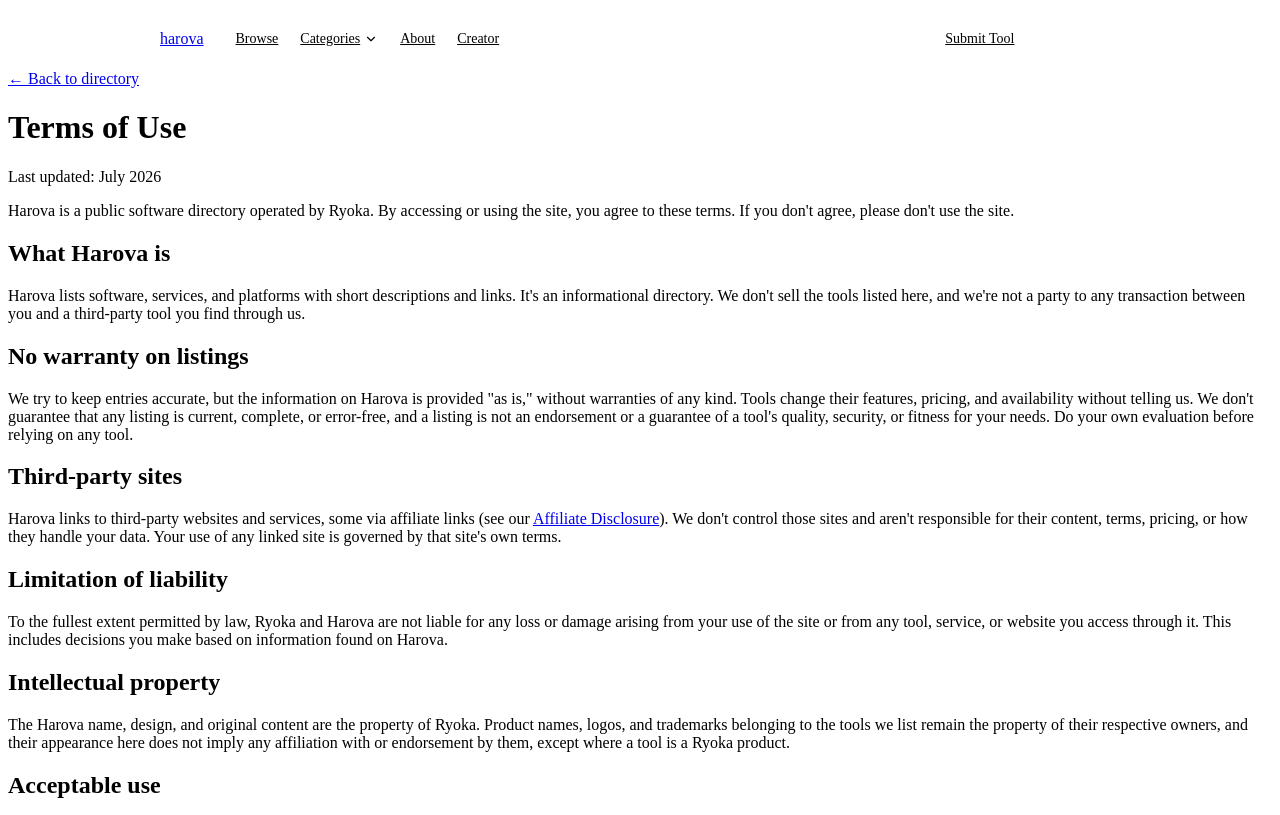
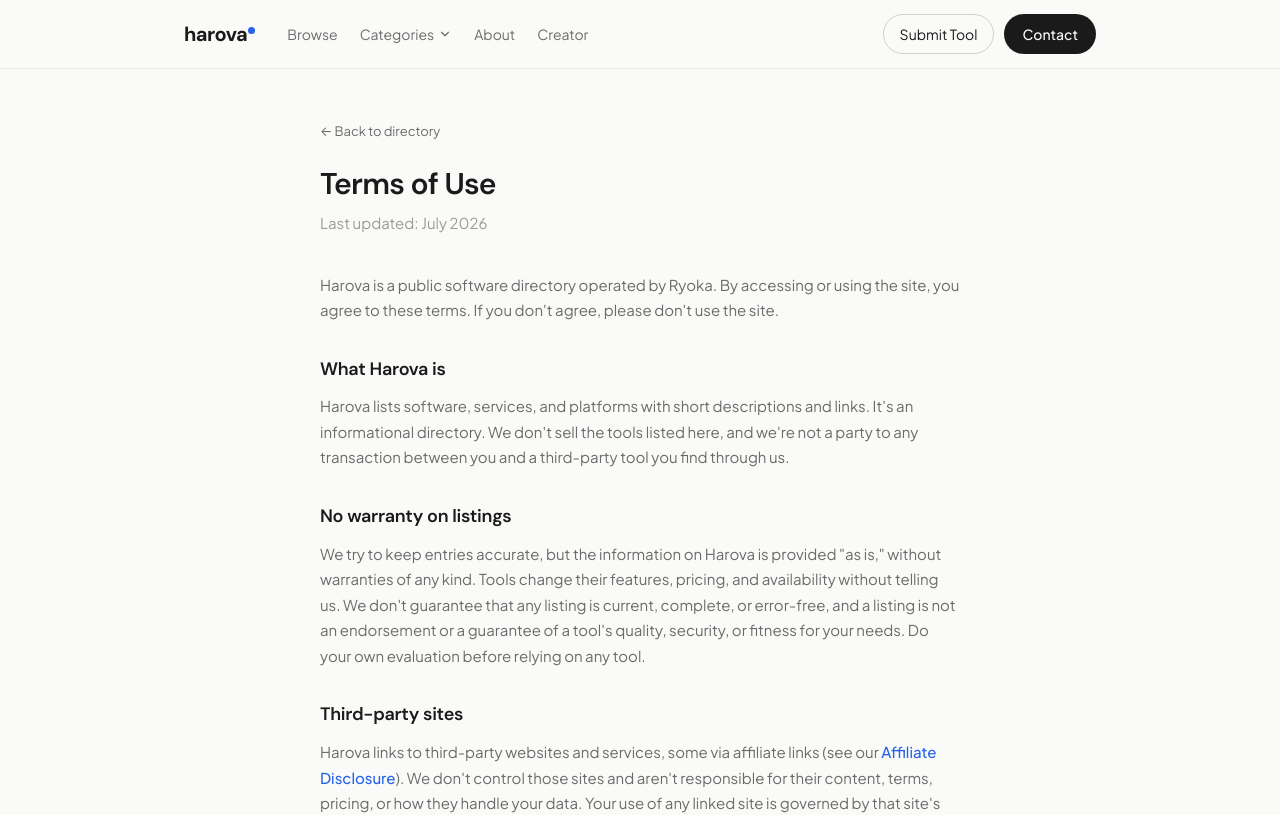
Before and after one commit to sillyledger/harova, a Next.js app: page /terms in a window 1280 px wide. Shown: the top 815 px of the page. Built offline with nearby package versions, Linux system fonts and the light colour scheme.

Commit message:
Update globals.css

```diff
--- a/src/app/globals.css
+++ b/src/app/globals.css
@@ -1,7 +1,398 @@
-/* ── Global site nav (Slite-style, blends with page) ── */
+*, *::before, *::after {
+  margin: 0;
+  padding: 0;
+  box-sizing: border-box;
+}
+
+:root {
+  --bg: #FAFAF8;
+  --card-bg: #FFFFFF;
+  --text: #1A1A1A;
+  --text-secondary: #6B6B6B;
+  --text-muted: #9B9B9B;
+  --border: #E8E8E4;
+  --border-hover: #D0D0CC;
+  --accent: #2563EB;
+  --accent-bg: #EEF2FF;
+  --affiliate-text: #92400E;
+  --affiliate-bg: #FEF3C7;
+  --pill-active-bg: #1A1A1A;
+  --pill-active-text: #FFFFFF;
+  --surface-muted: #F3F3F0;
+}
+
+body {
+  font-family: 'Plus Jakarta Sans', -apple-system, BlinkMacSystemFont, sans-serif;
+  background: var(--bg);
+  color: var(--text);
+  font-size: 16px;
+  line-height: 1.6;
+  -webkit-font-smoothing: antialiased;
+}
+
+a {
+  color: inherit;
+  text-decoration: none;
+}
+
+.container {
+  max-width: 960px;
+  margin: 0 auto;
+  padding: 0 24px;
+}
+
+.logo {
+  font-family: 'DM Sans', sans-serif;
+  font-size: 20px;
+  font-weight: 700;
+  letter-spacing: -0.5px;
+}
+
+.logo-dot {
+  display: inline-block;
+  width: 7px;
+  height: 7px;
+  border-radius: 50%;
+  background: var(--accent);
+  margin-left: 1px;
+  vertical-align: super;
+}
+
+.hero {
+  padding: 48px 0 32px;
+}
+
+.hero h1 {
+  font-family: 'DM Sans', sans-serif;
+  font-size: 32px;
+  font-weight: 600;
+  letter-spacing: -0.8px;
+  line-height: 1.2;
+  margin-bottom: 8px;
+  max-width: 480px;
+}
+
+.hero p {
+  font-size: 16px;
+  color: var(--text-secondary);
+  max-width: 420px;
+}
+
+.search-bar {
+  display: flex;
+  align-items: center;
+  gap: 10px;
+  background: var(--card-bg);
+  border: 1px solid var(--border);
+  border-radius: 10px;
+  padding: 12px 16px;
+  margin-bottom: 20px;
+  transition: border-color 0.15s;
+}
+
+.search-bar:focus-within {
+  border-color: var(--accent);
+}
+
+.search-bar svg {
+  color: var(--text-muted);
+  flex-shrink: 0;
+}
+
+.search-bar input {
+  border: none;
+  outline: none;
+  background: transparent;
+  font-family: inherit;
+  font-size: 15px;
+  color: var(--text);
+  width: 100%;
+}
+
+.search-bar input::placeholder {
+  color: var(--text-muted);
+}
+
+.filters {
+  display: flex;
+  gap: 8px;
+  flex-wrap: wrap;
+  margin-bottom: 24px;
+}
+
+.filter-pill {
+  font-family: inherit;
+  font-size: 14px;
+  font-weight: 500;
+  padding: 7px 16px;
+  border-radius: 100px;
+  border: 1px solid var(--border);
+  background: transparent;
+  color: var(--text-secondary);
+  cursor: pointer;
+  transition: all 0.15s;
+}
+
+.filter-pill:hover {
+  border-color: var(--border-hover);
+  color: var(--text);
+}
+
+.filter-pill.active {
+  background: var(--pill-active-bg);
+  color: var(--pill-active-text);
+  border-color: var(--pill-active-bg);
+}
+
+.count {
+  font-size: 13px;
+  color: var(--text-muted);
+  margin-bottom: 8px;
+}
+
+.section-label {
+  font-family: 'DM Sans', sans-serif;
+  font-size: 12px;
+  font-weight: 600;
+  letter-spacing: 0.8px;
+  text-transform: uppercase;
+  color: var(--text-muted);
+  margin: 20px 0 12px;
+}
+
+.grid {
+  display: grid;
+  grid-template-columns: repeat(3, 1fr);
+  gap: 12px;
+}
+
+.card {
+  background: var(--card-bg);
+  border: 1px solid var(--border);
+  border-radius: 12px;
+  padding: 16px;
+  cursor: pointer;
+  transition: border-color 0.15s, box-shadow 0.15s;
+  display: block;
+}
+
+.card:hover {
+  border-color: var(--border-hover);
+  box-shadow: 0 1px 3px rgba(0, 0, 0, 0.04);
+}
+
+.card-header {
+  display: flex;
+  align-items: center;
+  gap: 10px;
+  margin-bottom: 8px;
+}
+
+.favicon {
+  width: 36px;
+  height: 36px;
+  border-radius: 8px;
+  background: var(--surface-muted);
+  border: 1px solid var(--border);
+  display: flex;
+  align-items: center;
+  justify-content: center;
+  overflow: hidden;
+  flex-shrink: 0;
+}
+
+.favicon img {
+  width: 20px;
+  height: 20px;
+  object-fit: contain;
+}
+
+.favicon-letter {
+  font-family: 'DM Sans', sans-serif;
+  font-weight: 600;
+  font-size: 15px;
+  color: var(--text-secondary);
+}
+
+.card-name {
+  font-size: 15px;
+  font-weight: 600;
+  letter-spacing: -0.2px;
+}
+
+.card-oneliner {
+  font-size: 14px;
+  color: var(--text-secondary);
+  line-height: 1.5;
+  margin-bottom: 12px;
+  min-height: 36px;
+}
+
+.card-footer {
+  display: flex;
+  align-items: center;
+  justify-content: space-between;
+  gap: 8px;
+}
+
+.category-tag {
+  font-size: 13px;
+  color: var(--text-secondary);
+  padding: 4px 12px;
+  background: var(--surface-muted);
+  border: 1px solid var(--border);
+  border-radius: 100px;
+  white-space: nowrap;
+}
+
+.type-badge {
+  font-size: 10px;
+  font-weight: 700;
+  letter-spacing: 0.5px;
+  text-transform: uppercase;
+  padding: 3px 8px;
+  border-radius: 4px;
+  white-space: nowrap;
+}
+
+.type-ryoka {
+  background: var(--accent-bg);
+  color: var(--accent);
+}
+
+.type-affiliate {
+  background: var(--affiliate-bg);
+  color: var(--affiliate-text);
+}
+
+footer {
+  margin-top: 48px;
+  padding: 20px 0;
+  border-top: 1px solid var(--border);
+  display: flex;
+  align-items: center;
+  justify-content: space-between;
+}
+
+footer span {
+  font-size: 13px;
+  color: var(--text-muted);
+}
+
+footer a {
+  font-size: 13px;
+  color: var(--accent);
+  font-weight: 500;
+}
+
+footer a:hover {
+  text-decoration: underline;
+}
+
+/* â”€â”€ Footer links â”€â”€ */
+footer {
+  flex-direction: column;
+  align-items: flex-start;
+  gap: 14px;
+}
+
+.footer-links {
+  display: flex;
+  flex-wrap: wrap;
+  gap: 18px;
+}
+
+.footer-links a {
+  font-size: 13px;
+  color: var(--text-secondary);
+  font-weight: 400;
+}
+
+.footer-links a:hover {
+  color: var(--text);
+  text-decoration: none;
+}
+
+/* â”€â”€ Content pages (About, legal, etc.) â”€â”€ */
+.page {
+  padding: 48px 0 24px;
+  max-width: 640px;
+}
+
+.page .back-link {
+  font-size: 13px;
+  color: var(--text-secondary);
+  margin-bottom: 24px;
+  display: inline-block;
+}
+
+.page .back-link:hover {
+  color: var(--text);
+}
+
+.page h1 {
+  font-family: 'DM Sans', sans-serif;
+  font-size: 30px;
+  font-weight: 600;
+  letter-spacing: -0.8px;
+  line-height: 1.2;
+  margin-bottom: 8px;
+}
+
+.page .page-subtitle {
+  font-size: 15px;
+  color: var(--text-muted);
+  margin-bottom: 36px;
+}
+
+.page h2 {
+  font-family: 'DM Sans', sans-serif;
+  font-size: 18px;
+  font-weight: 600;
+  letter-spacing: -0.3px;
+  margin: 32px 0 10px;
+}
+
+.page p {
+  font-size: 15px;
+  color: var(--text-secondary);
+  line-height: 1.7;
+  margin-bottom: 14px;
+}
+
+.page a.inline {
+  color: var(--accent);
+  font-weight: 500;
+}
+
+.page a.inline:hover {
+  text-decoration: underline;
+}
+
+.page ul {
+  margin: 0 0 14px 20px;
+}
+
+.page li {
+  font-size: 15px;
+  color: var(--text-secondary);
+  line-height: 1.7;
+  margin-bottom: 6px;
+}
+
+/* â”€â”€ Creator photo â”€â”€ */
+.creator-photo {
+  width: 96px;
+  height: 96px;
+  border-radius: 50%;
+  object-fit: cover;
+  border: 1px solid var(--border);
+  display: block;
+  margin: 8px 0 20px;
+}
+
+/* â”€â”€ Global site nav (Slite-style, blends with page) â”€â”€ */
 .site-nav {
-  display: block;
-  padding: 0;
   background: var(--bg);
   border-bottom: 1px solid var(--border);
   position: sticky;
@@ -100,6 +491,7 @@
   display: none;
 }
 
+/* â”€â”€ Responsive â”€â”€ */
 @media (max-width: 760px) {
   .nav-menu,
   .nav-cta {
@@ -130,3 +522,18 @@
     padding: 11px 18px;
   }
 }
+
+@media (max-width: 700px) {
+  .grid {
+    grid-template-columns: repeat(2, 1fr);
+  }
+  .hero h1 {
+    font-size: 26px;
+  }
+}
+
+@media (max-width: 480px) {
+  .grid {
+    grid-template-columns: 1fr;
+  }
+}
```
